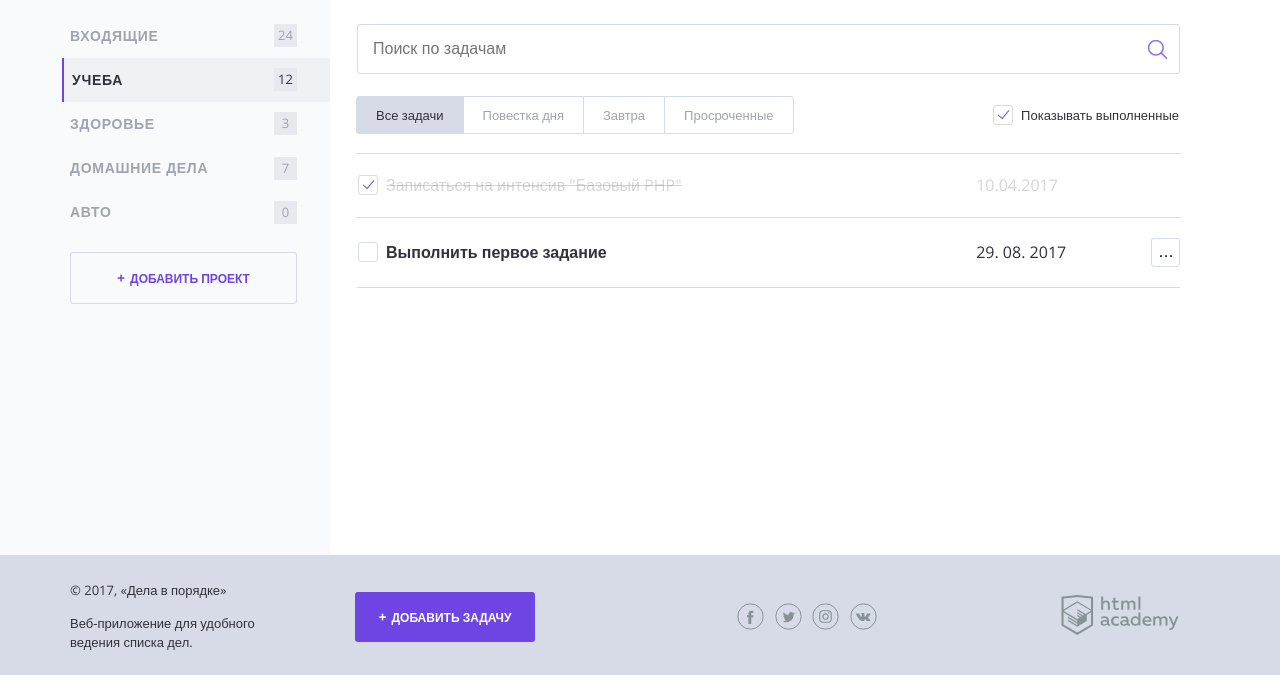
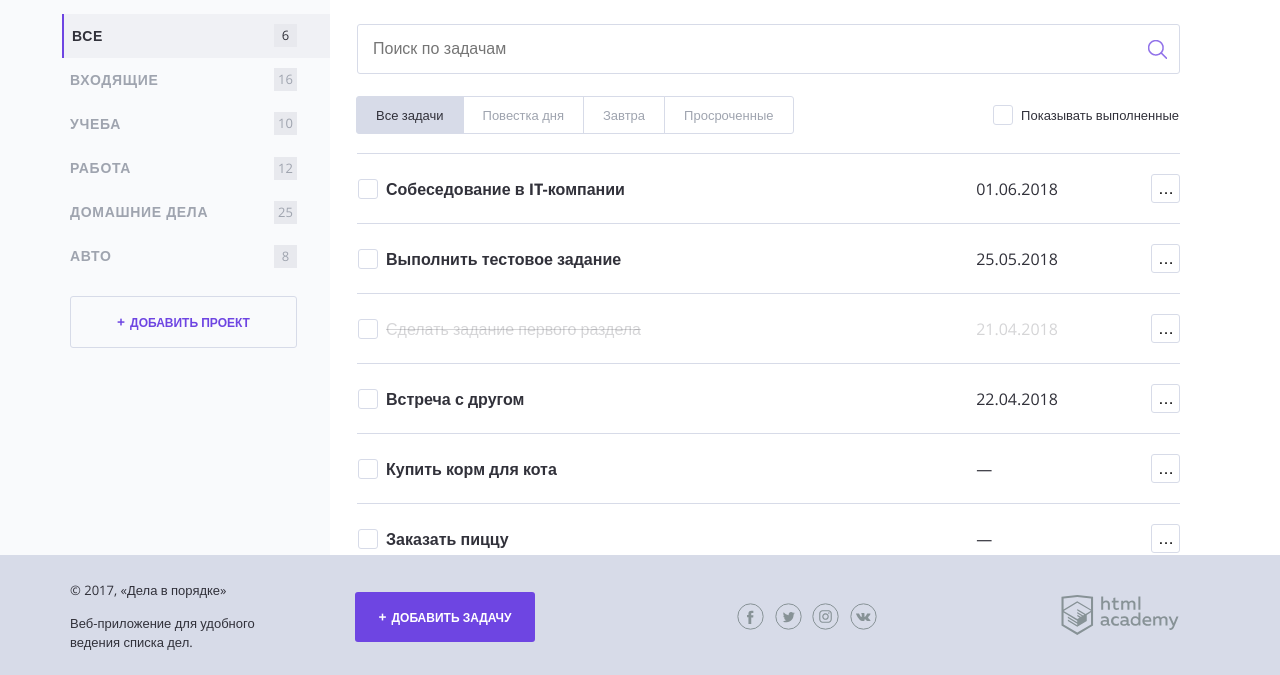
Before and after one commit to biggus-dickus/doingsdone, a PHP site: page / in a window 1280 px wide. Shown: the part 125-800 px from the top of the page. Run offline with PHP 8.4, Linux system fonts and the light colour scheme.

Commit message:
module2-task1 (array iteration & templating) done

```diff
--- a/index.php
+++ b/index.php
@@ -2,23 +2,46 @@
 error_reporting(E_ALL);
 ini_set('display_errors', 1);
 
-const SECONDS_IN_DAY = 86400;
+$projects = ['Все', 'Входящие', 'Учеба', 'Работа', 'Домашние дела', 'Авто'];
 
-// показывать или нет выполненные задачи
-$show_complete_tasks = rand(0, 1);
-
-// устанавливаем часовой пояс в Московское время
-date_default_timezone_set('Europe/Moscow');
-
-$days = rand(-3, 3);
-$task_deadline_ts = strtotime("+" . $days . " day midnight"); // метка времени даты выполнения задачи
-$current_ts = strtotime('now midnight'); // текущая метка времени
-
-// запишите сюда дату выполнения задачи в формате дд.мм.гггг
-$date_deadline = date('d. m. Y', $task_deadline_ts);
-
-// в эту переменную запишите кол-во дней до даты задачи
-$days_until_deadline = floor(($task_deadline_ts - $current_ts) / SECONDS_IN_DAY);
+$tasks = [
+    [
+        'taskName' => 'Собеседование в IT-компании',
+        'deadline' => '01.06.2018',
+        'category' => 'Работа',
+        'isDone' => 'Нет'
+    ],
+    [
+        'taskName' => 'Выполнить тестовое задание',
+        'deadline' => '25.05.2018',
+        'category' => 'Работа',
+        'isDone' => 'Нет'
+    ],
+    [
+        'taskName' => 'Сделать задание первого раздела',
+        'deadline' => '21.04.2018',
+        'category' => 'Учеба',
+        'isDone' => 'Да'
+    ],
+    [
+        'taskName' => 'Встреча с другом',
+        'deadline' => '22.04.2018',
+        'category' => 'Входящие',
+        'isDone' => 'Нет'
+    ],
+    [
+        'taskName' => 'Купить корм для кота',
+        'deadline' => '—',
+        'category' => 'Домашние дела',
+        'isDone' => 'Нет'
+    ],
+    [
+        'taskName' => 'Заказать пиццу',
+        'deadline' => '—',
+        'category' => 'Домашние дела',
+        'isDone' => 'Нет'
+    ]
+];
 ?>
 
 <!DOCTYPE html>
@@ -69,30 +92,13 @@ $days_until_deadline = floor(($task_deadline_ts - $current_ts) / SECONDS_IN_DAY)
 
                 <nav class="main-navigation">
                     <ul class="main-navigation__list">
-                        <li class="main-navigation__list-item">
-                            <a class="main-navigation__list-item-link" href="#">Входящие</a>
-                            <span class="main-navigation__list-item-count">24</span>
+                        <?php foreach ($projects as $i => $project): ?>
+                            <li class="main-navigation__list-item
+                                      <?php if($i === 0): ?>main-navigation__list-item--active<?php endif; ?>">
+                                <a href="#" class="main-navigation__list-item-link"><?=$project?></a>
+                                <span class="main-navigation__list-item-count"><?=(strlen($project))?></span>
                             </li>
-
-                        <li class="main-navigation__list-item main-navigation__list-item--active">
-                            <a class="main-navigation__list-item-link" href="#">Учеба</a>
-                            <span class="main-navigation__list-item-count">12</span>
-                        </li>
-
-                        <li class="main-navigation__list-item">
-                            <a class="main-navigation__list-item-link" href="#">Здоровье</a>
-                            <span class="main-navigation__list-item-count">3</span>
-                        </li>
-
-                        <li class="main-navigation__list-item">
-                            <a class="main-navigation__list-item-link" href="#">Домашние дела</a>
-                            <span class="main-navigation__list-item-count">7</span>
-                        </li>
-
-                        <li class="main-navigation__list-item">
-                            <a class="main-navigation__list-item-link" href="#">Авто</a>
-                            <span class="main-navigation__list-item-count">0</span>
-                        </li>
+                        <?php endforeach; ?>
                     </ul>
                 </nav>
 
@@ -132,58 +138,34 @@ $days_until_deadline = floor(($task_deadline_ts - $current_ts) / SECONDS_IN_DAY)
                     </div>
 
                     <label class="checkbox">
-                        <!--добавить сюда аттрибут "checked", если переменная $show_complete_tasks равна единице-->
-                        <input id="show-complete-tasks" class="checkbox__input visually-hidden" type="checkbox" <?php if ($show_complete_tasks) : ?>checked<?php endif; ?> >
+                        <input id="show-complete-tasks" class="checkbox__input visually-hidden" type="checkbox">
                         <span class="checkbox__text">Показывать выполненные</span>
                     </label>
                 </div>
 
                 <table class="tasks">
-
-                    <!--показывать следующий тег <tr/>, если переменная равна единице-->
-                    <?php if ($show_complete_tasks) : ?>
-                    <tr class="tasks__item task task--completed">
-                        <td class="task__select">
-                            <label class="checkbox task__checkbox">
-                                <input class="checkbox__input visually-hidden" type="checkbox" checked>
-                                <span class="checkbox__text">Записаться на интенсив "Базовый PHP"</span>
-                            </label>
-                        </td>
-                        <td class="task__date">10.04.2017</td>
-
-                        <td class="task__controls">
-                        </td>
-                    </tr>
-                    <?php endif; ?>
-
-                    <tr class="tasks__item task <?php if ($days_until_deadline <= 0) : ?>task--important <?php endif; ?>">
+                    <?php foreach ($tasks as $i => $task): ?>
+                        <tr class="tasks__item <?php if($task['isDone'] === 'Да'): ?>task--completed<?php endif; ?>">
                             <td class="task__select">
                                 <label class="checkbox task__checkbox">
                                     <input class="checkbox__input visually-hidden" type="checkbox">
-                                <span class="checkbox__text">Выполнить первое задание</span>
+                                    <span class="checkbox__text"><?=$task['taskName']?></span>
                                 </label>
-                        </td>
-
-                        <td class="task__date">
-                            <?php print($date_deadline); ?>
-                        </td>
+                            <td class="task__date"><?=$task['deadline']?></td>
 
                             <td class="task__controls">
-                            <button class="expand-control" type="button" name="button">Выполнить первое задание</button>
-
+                                <button class="expand-control" type="button" name="button"><?=$task['taskName']?></button>
                                 <ul class="expand-list hidden">
                                     <li class="expand-list__item">
                                         <a href="#">Выполнить</a>
                                     </li>
-
                                     <li class="expand-list__item">
                                         <a href="#">Удалить</a>
                                     </li>
                                 </ul>
                             </td>
                         </tr>
-
-
+                    <?php endforeach; ?>
                 </table>
             </main>
         </div>
@@ -193,7 +175,7 @@ $days_until_deadline = floor(($task_deadline_ts - $current_ts) / SECONDS_IN_DAY)
 <footer class="main-footer">
     <div class="container">
         <div class="main-footer__copyright">
-            <p>© <?php print(date('Y')); ?>, «Дела в порядке»</p>
+            <p>© <?=(date('Y')); ?>, «Дела в порядке»</p>
             <p>Веб-приложение для удобного ведения списка дел.</p>
         </div>
 
```
Lines whose indentation alone changed are shown as unchanged.
